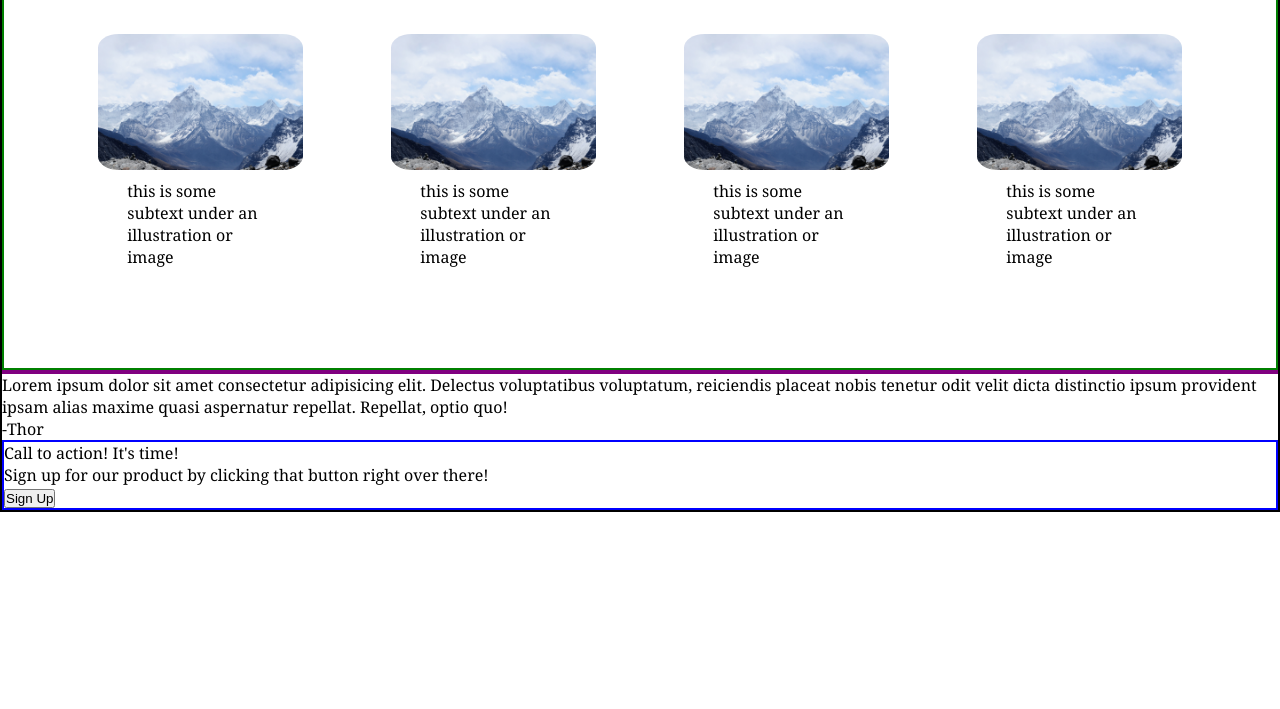
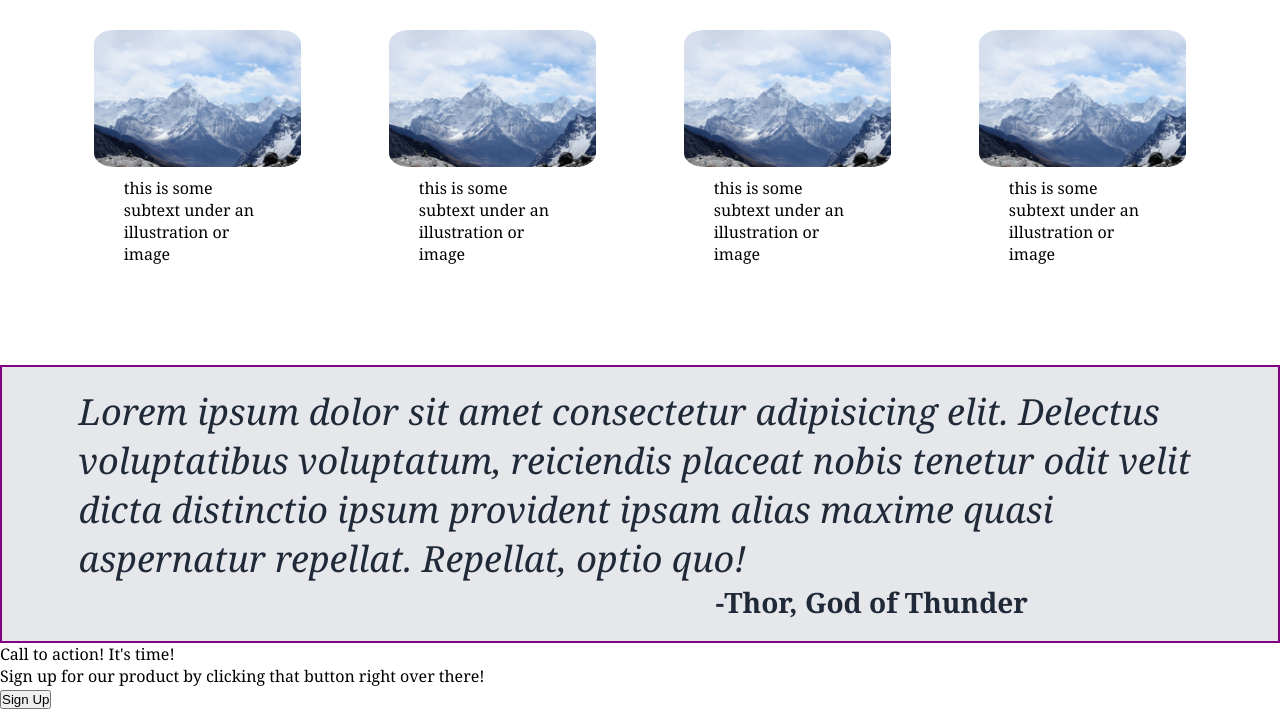
Before and after one commit to affiasco/odin-landing-page, a plain HTML site: page index.html in a window 1280 px wide. Shown: the part 614-1323 px from the top of the page. Before the commit the page ends 1126 px from the top, so only its background shows below. Drawn offline with Linux system fonts and the light colour scheme.

Commit message:
Complete layout, styling, and placeholder quote for quote-section

```diff
--- a/index.html
+++ b/index.html
@@ -8,6 +8,7 @@
     <title>TOD Landing Page</title>
   </head>
   <body>
+    <div>
       <div class="container">
         <div class="header-section">
           <div class="header">
@@ -26,13 +27,14 @@
             <div class="header-content-left">
               <h1>This website is awesome</h1>
               <p>
-              This website has some subtext that goes here under the main title.
-              It's a smaller font and the color is lower contrast
+                This website has some subtext that goes here under the main
+                title. It's a smaller font and the color is lower contrast
               </p>
               <button type="submit" onclick="alert('working')">Sign Up</button>
             </div>
             <div class="header-content-right">
               <img src="images/mountains.jpg" alt="An image goes here" />
+            </div>
           </div>
         </div>
       </div>
@@ -62,14 +64,16 @@
         </div>
       </div>
 
-      <div class="quote-section"></div>
+      <div class="quote-section">
         <p class="quote">
           Lorem ipsum dolor sit amet consectetur adipisicing elit. Delectus
           voluptatibus voluptatum, reiciendis placeat nobis tenetur odit velit
           dicta distinctio ipsum provident ipsam alias maxime quasi aspernatur
           repellat. Repellat, optio quo!
+          <p class="quote-author">-Thor, God of Thunder</p>
         </p>
-      <p class="quote-author">-Thor</p>
+
+      </div>
 
       <div class="footer-section">
         <footer>
--- a/style.css
+++ b/style.css
@@ -5,13 +5,13 @@
 
 body {
   font-family: Georgia, "Times New Roman", Times, serif;
+  min-height: 100vh;
 }
 
 .container {
-  border: 2px solid black;
-  min-height: 100vh;
   display: flex;
   flex-flow: column;
+  margin-bottom: 0;
 }
 
 .header-section {
@@ -102,18 +102,6 @@ body {
   max-width: 70%;
   height: auto;
 }
-.content-section {
-  border: 2px solid green;
-}
-
-.quote-section {
-  border: 2px solid purple;
-}
-
-.footer-section {
-  margin-top: auto;
-  border: 2px solid blue;
-}
 
 .content-section {
   padding-bottom: 100px;
@@ -148,3 +136,31 @@ body {
 .main-content p {
   max-width: 50%;
 }
+
+.quote-section {
+  border: 2px solid purple;
+  display: flex;
+  flex-direction: column;
+  align-items: center;
+  justify-content: center;
+  background-color: #e5e7eb;
+  color: #1f2937;
+  padding: 20px 0;
+}
+
+.quote {
+  font-size: 36px;
+  font-style: italic;
+  max-width: 88%;
+}
+
+.quote-author {
+  align-self: flex-end;
+  font-size: 28px;
+  font-weight: bold;
+  padding-right: 250px;
+}
+
+.footer-section {
+  margin-top: auto;
+}
```
Lines whose indentation alone changed are shown as unchanged.
